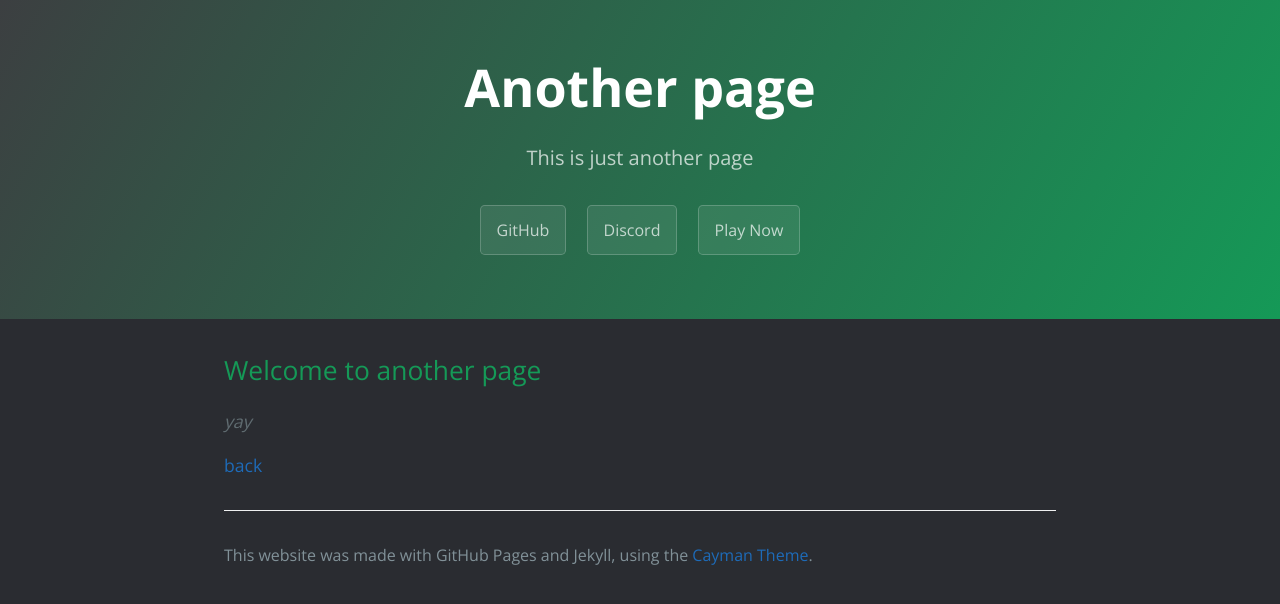
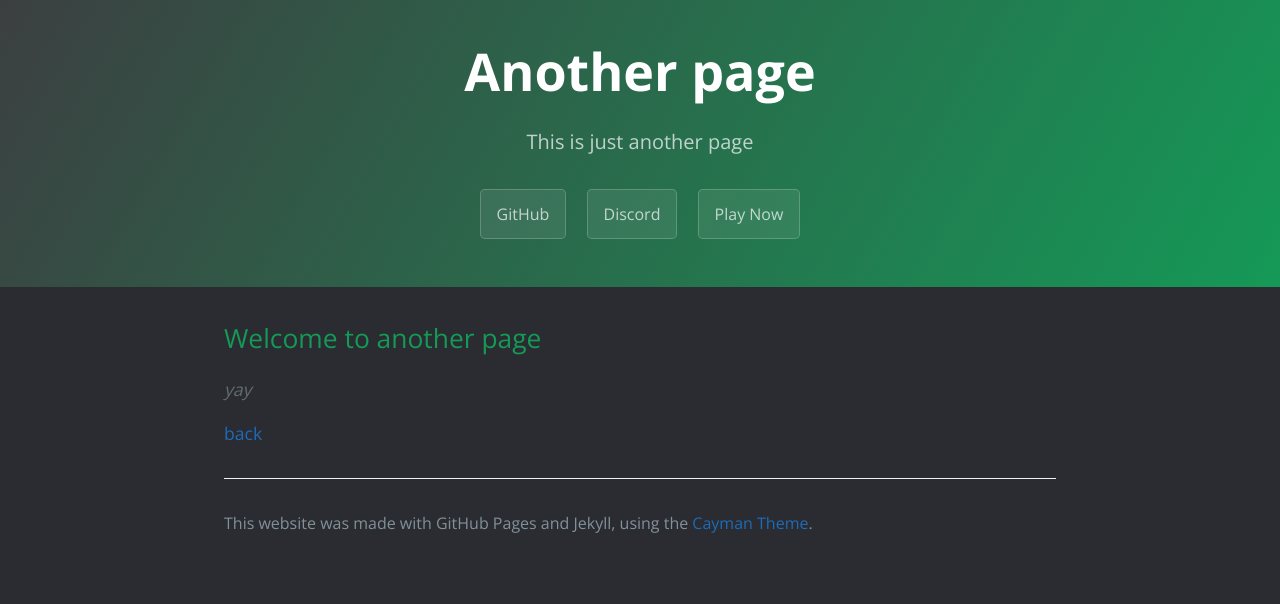
Before and after one commit to 2011Scape/2011scape.github.io, a Jekyll site: the page built from another-page.md, in a window 1280 px wide. Shown: the top 604 px of the page. Built offline with Jekyll 4.4.1, drawn with Linux system fonts in a browser that asks for light colours.

Commit message:
chore: prev commit

```diff
--- a/_sass/jekyll-theme-cayman.scss
+++ b/_sass/jekyll-theme-cayman.scss
@@ -116,11 +116,11 @@ a {
   background-image: linear-gradient(120deg, $header-bg-color-secondary, $header-bg-color);
 
   @include large {
-    padding: 3rem 4rem;
+    padding: 2rem 1rem;
   }
 
   @include medium {
-    padding: 3rem 4rem;
+    padding: 2rem 1rem;
   }
 
   @include small {
```
